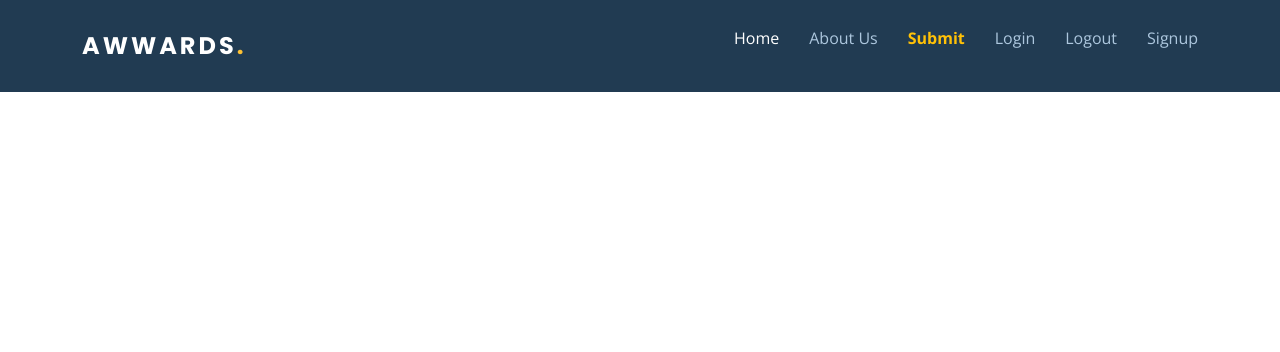
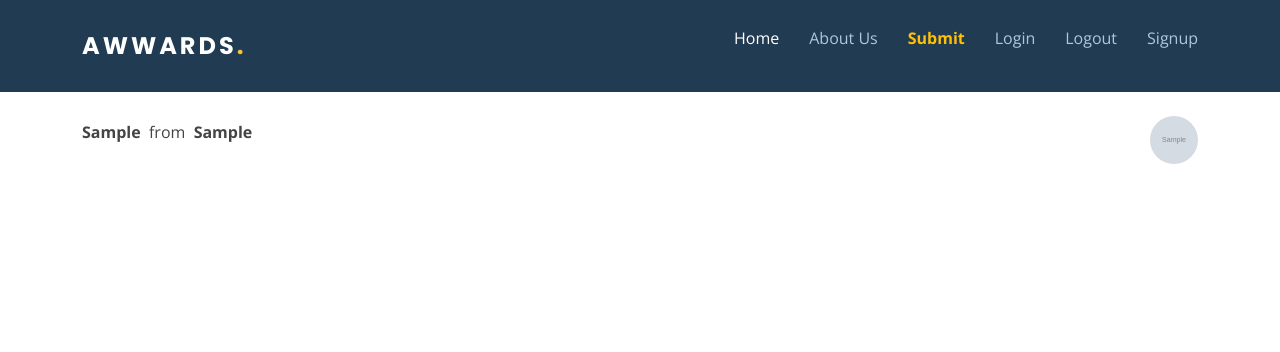
Before and after one commit to Edu58/Django-Awwards-Clone, a Django app: page /vote/1 in a window 1280 px wide. Shown: the top 352 px of the page. Run offline with Django 4.2, Linux system fonts and the light colour scheme; tables that the repository leaves empty hold one stand-in row (values such as "Sample post"); grey boxes marked "Sample" are stand-in pictures; some libraries are stand-ins or nearby versions.

Commit message:
show profile info in vote page

```diff
--- a/static/css/vote.css
+++ b/static/css/vote.css
@@ -0,0 +1,5 @@
+.content img.profile {
+    height: 3rem;
+    width: 3rem;
+    border-radius: 50%;
+}
--- a/templates/home.html
+++ b/templates/home.html
@@ -38,7 +38,7 @@
                          <img src="{{ user.profile.profile_pic.url }}" alt="" class="img-fluid">
                          <small class="ms-2 fw-light">BY
                             <span class="fw-bold">
-                                {{ project.user.username }}
+                                {{ project.user.username|title }}
                             </small>
                          </span>
                      </div>
--- a/templates/vote.html
+++ b/templates/vote.html
@@ -8,8 +8,16 @@
 
 {% block content %}
 <section class="content container">
-    <div class="d-flex">
-
+    <div class="d-flex justify-content-between align-items-center mt-4">
+        <p class="fw-light">
+            <span class="fw-bold">
+                {{ project.user.username|title }}
+            </span>&nbsp;from&nbsp;
+            <span class="fw-bold">
+                {{ project.user.profile.country|title }}
+            </span>
+            </p>
+        <img src="{{ project.user.profile.profile_pic.url }}" alt="" class="img-fluid profile">
     </div>
 </section>
 {% endblock content %}
```
